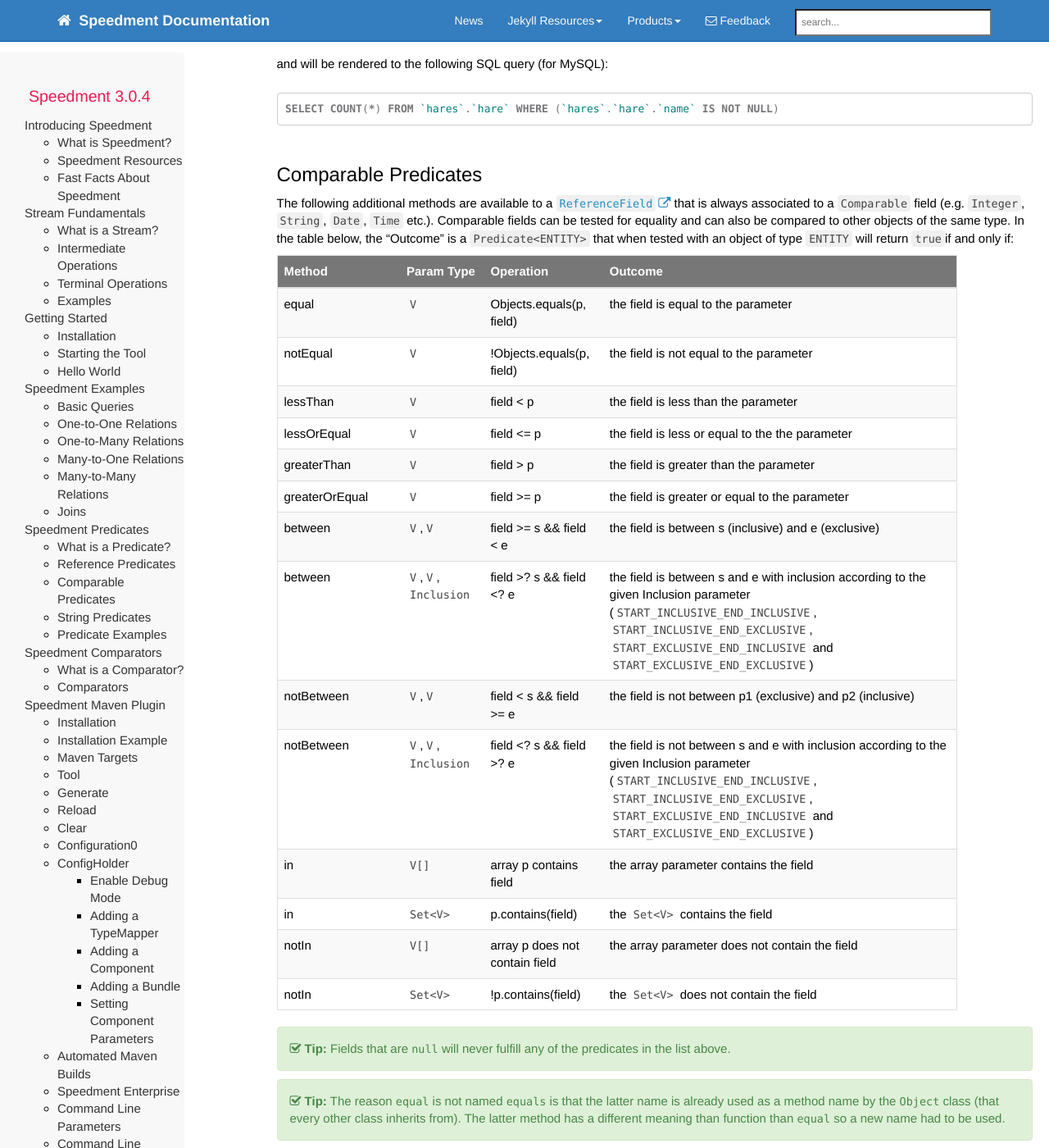
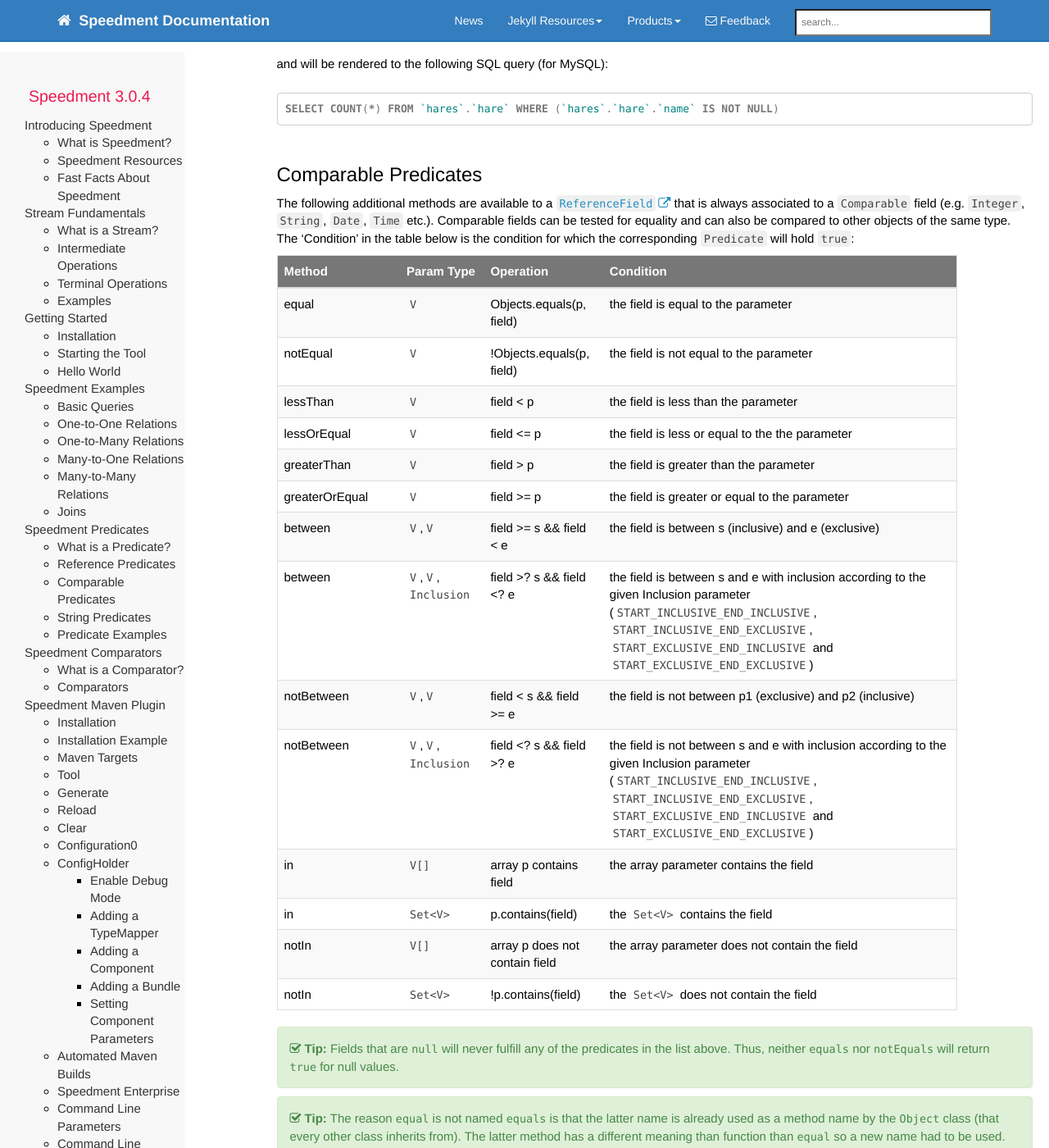
Before and after one commit to speedment/speedment-doc, a Jekyll site: the page built from pages/predicate.md, in a window 1280 px wide and 1400 px high, scrolled down 2744 px. Shown: the whole window at 82% size. Built offline with Jekyll 4.4.1, drawn with Linux system fonts in a browser that asks for light colours; nearby versions of some CDN libraries; comment, search, counter and statistics services are not loaded; some of the changed text lies outside the part shown.

Commit message:
predicate: Update after comments

````diff
--- a/pages/predicate.md
+++ b/pages/predicate.md
@@ -13,7 +13,8 @@
 
 ## What is a Predicate?
 
-A Java 8 {{site.data.javadoc.Predicate}} of type `T` is something that takes an object of type `T` and returns either `true` or `false` when its `test` method is called. Let us take a closer look at an example where we have a `Predicate<String>` that we want to return `true` if the `String` begins with an "A" and `false` otherwise:
+An instance implementing the Java 8 interface `Predicate<T>` has a boolean function `test` that takes a parameter of type `T` and returns either `true` or `false` when called. Check out the official JavaDoc about {{site.data.javadoc.Predicate}}.
+Let us take a closer look at an example where we have a `Predicate<String>` that we want to return `true` if the `String` begins with an "A" and `false` otherwise:
 ``` java
     Predicate<String> startsWithA = (String s) -> s.startsWith("A");
 
@@ -68,9 +69,9 @@
 
 ## Reference Predicates
 
-The following methods are available to all {{site.data.javadoc.ReferenceField}}s (i.e. fields that are not primitive fields). In the table below, The "Outcome" is a `Predicate<ENTITY>` that when tested with an object of type `ENTITY` will return `true` if and only if:
+The following methods are available to all {{site.data.javadoc.ReferenceField}}s (i.e. fields that are not primitive fields). The ‘Condition' in the table below is the condition for which the corresponding `Predicate` will hold `true`:
 
-| Method         | Param Type | Operation          | Outcome                                                |
+| Method         | Param Type | Operation          | Condition                                              |
 | :------------- | :--------- | :----------------- | :----------------------------------------------------- |
 | isNull         | N/A        | field == null      | the field is null                                      |
 | isNotNull      | N/A        | field != null      | the field is not null                                  |
@@ -116,9 +117,9 @@
 
 
 ## Comparable Predicates
-The following additional methods are available to a {{site.data.javadoc.ReferenceField}} that is always associated to a `Comparable` field (e.g. `Integer`, `String`, `Date`, `Time` etc.). Comparable fields can be tested for equality and can also be compared to other objects of the same type. In the table below, the "Outcome" is a `Predicate<ENTITY>` that when tested with an object of type `ENTITY` will return `true`if and only if:
+The following additional methods are available to a {{site.data.javadoc.ReferenceField}} that is always associated to a `Comparable` field (e.g. `Integer`, `String`, `Date`, `Time` etc.). Comparable fields can be tested for equality and can also be compared to other objects of the same type. The ‘Condition' in the table below is the condition for which the corresponding `Predicate` will hold `true`:
 
-| Method         | Param Type | Operation                  | Outcome                                                |
+| Method         | Param Type | Operation                  | Condition                                              |
 | :------------- | :--------- | :------------------------- | :----------------------------------------------------- |
 | equal          | `V`          | Objects.equals(p, field)   | the field is equal to the parameter                    |
 | notEqual       | `V`          | !Objects.equals(p, field)  | the field is not equal to the parameter                |
@@ -136,7 +137,7 @@
 | notIn          | `Set<V>`     |  !p.contains(field)        | the `Set<V>` does not contain the field
 
 {% include tip.html content = "
-Fields that are `null` will never fulfill any of the predicates in the list above.
+Fields that are `null` will never fulfill any of the predicates in the list above. Thus, neither `equals` nor `notEquals` will return `true` for null values.
 " %}
 {% include tip.html content = "
 The reason `equal` is not named `equals` is that the latter name is already used as a method name by the `Object` class (that every other class inherits from). The latter method has a different meaning than function than `equal` so a new name had to be used.
@@ -420,9 +421,9 @@
 ```
 
 ## String Predicates
-The following additional methods (over {{site.data.javadoc.ReferenceField}}) are available to a {{site.data.javadoc.StringField}}:
+The following additional methods (over {{site.data.javadoc.ReferenceField}}) are available to a {{site.data.javadoc.StringField}}. The ‘Condition' in the table below is the condition for which the corresponding `Predicate` will hold `true`:
 
-| Method                  | Param Type   | Operation                  | Outcome                                                         |
+| Method                  | Param Type   | Operation                  | Condition                                                       |
 | :---------------------- | :----------- | :------------------------- | :-------------------------------------------------------------- |
 | isEmpty                 | `String`     | String::isEmpty            | the field is empty (i.e. field.length() == 0)                   |
 | isNotEmpty              | `String`     | !String::isEmpty           | the field is not empty (i.e. field.length() !=0)                |
@@ -443,7 +444,7 @@
 
 
 {% include tip.html content = "
-Fields that are `null` will never fulfill any of the predicates in the list above.
+Fields that are `null` will never fulfill any of the predicates in the list above. Thus, neither `contains` nor `notContains` will return `true` for null values.
 " %}
 
 A {{site.data.javadoc.StringField}} implements the interface traits {{site.data.javadoc.HasReferenceOperators}}, {{site.data.javadoc.HasComparableOperators}} and {{site.data.javadoc.HasStringOperators}}.
````
